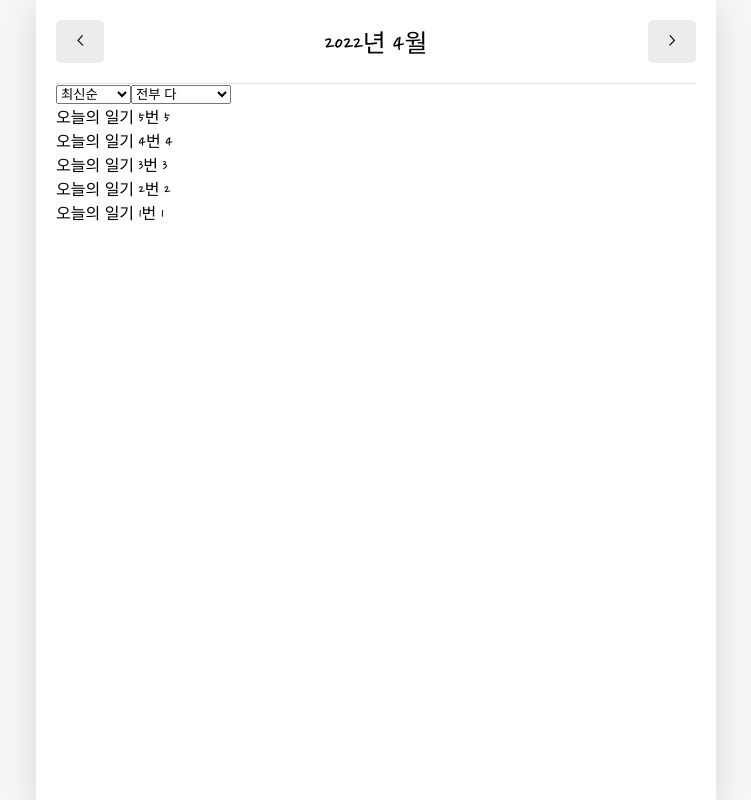
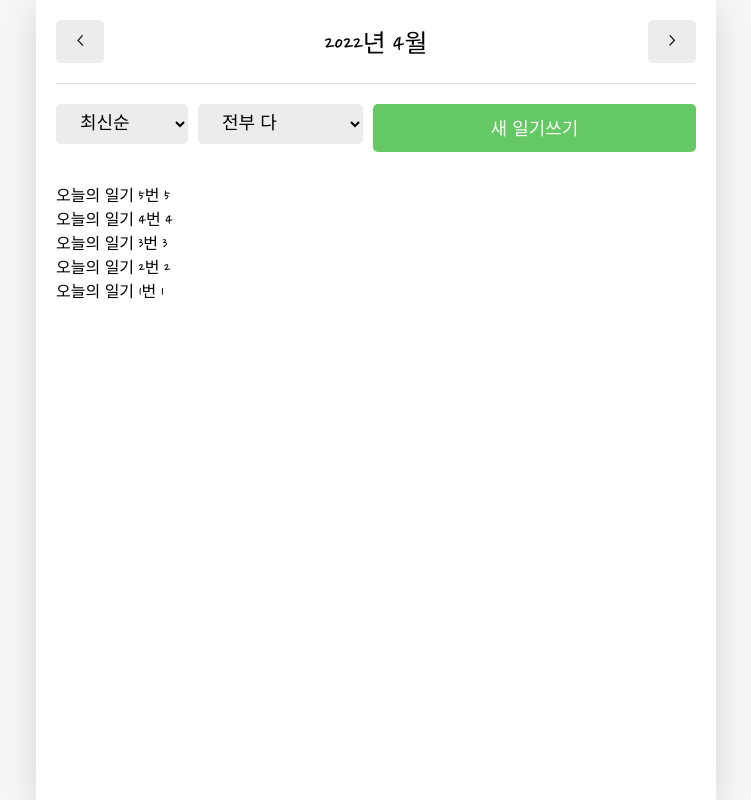
Before and after one commit to ruwan9/TIL, a React (Create React App) app in the folder React/emotion-diary/: page / in a window 1280 px wide. Shown: the whole page, without its empty margins (264-1015 px from the left). Built offline with nearby package versions, Linux system fonts and the light colour scheme; a web font is replaced by a local one.

Commit message:
20210414 홈 페이지 구현 - DiaryList CSS 추가

```diff
--- a/React/emotion-diary/src/App.css
+++ b/React/emotion-diary/src/App.css
@@ -102,3 +102,34 @@ header .head_btn_right {
 header button {
   font-family: "Nanum Pen Script";
 }
+
+/* DiaryList */
+.DiaryList .menu_wrapper {
+  margin-top: 20px;
+  margin-bottom: 30px;
+  display: flex;
+  justify-content: space-between;
+}
+.DiaryList .menu_wrapper .right_col {
+  flex-grow: 1;
+}
+
+.DiaryList .menu_wrapper button {
+  width: 100%;
+}
+
+.DiaryList .ControlMenu {
+  margin-right: 10px;
+  border: none;
+  border-radius: 5px;
+  background-color: #ececec;
+
+  padding-top: 10px;
+  padding-bottom: 10px;
+  padding-left: 20px;
+  padding-right: 20px;
+
+  cursor: pointer;
+  font-family: "Nanum Pen Script";
+  font-size: 18px;
+}
--- a/React/emotion-diary/src/components/DiaryList.js
+++ b/React/emotion-diary/src/components/DiaryList.js
@@ -1,4 +1,6 @@
 import React, { useState } from "react";
+import { useNavigate } from "react-router-dom";
+import MyButton from "./MyButton";
 
 // 정렬 옵션
 const sortOptionList = [
@@ -14,7 +16,7 @@ const filterOptionList = [
 // 정렬 Component
 const ControlMenu = ({ value, onChange, optionList }) => {
   return (
-    <select name="" value={value} onChange={(e) => onChange(e.target.value)}>
+    <select className="ControlMenu" value={value} onChange={(e) => onChange(e.target.value)}>
       {optionList.map((it, idx) => (
         <option key={idx} value={it.value}>
           {it.name}
@@ -25,6 +27,7 @@ const ControlMenu = ({ value, onChange, optionList }) => {
 };
 
 function DiaryList({ diaryList }) {
+  const navigate = useNavigate();
   // 정렬 기준
   const [sortType, setSortType] = useState("latest");
   // 감정 필터
@@ -57,11 +60,20 @@ function DiaryList({ diaryList }) {
   };
 
   return (
-    <div>
-      {/* 정렬 기준 */}
-      <ControlMenu value={sortType} onChange={setSortType} optionList={sortOptionList} />
-      {/* 감정 기준 */}
-      <ControlMenu value={filter} onChange={setFilter} optionList={filterOptionList} />
+    <div className="DiaryList">
+      <div className="menu_wrapper">
+        <div className="left_col">
+          {" "}
+          {/* 정렬 기준 */}
+          <ControlMenu value={sortType} onChange={setSortType} optionList={sortOptionList} />
+          {/* 감정 기준 */}
+          <ControlMenu value={filter} onChange={setFilter} optionList={filterOptionList} />
+        </div>
+        <div className="right_col">
+          <MyButton type={"positive"} text={"새 일기쓰기"} onClick={() => navigate("/new")} />
+        </div>
+      </div>
+
       {getProcessedDiaryList().map((it) => (
         <div key={it.id}>
           {it.content} {it.emotion}
```
